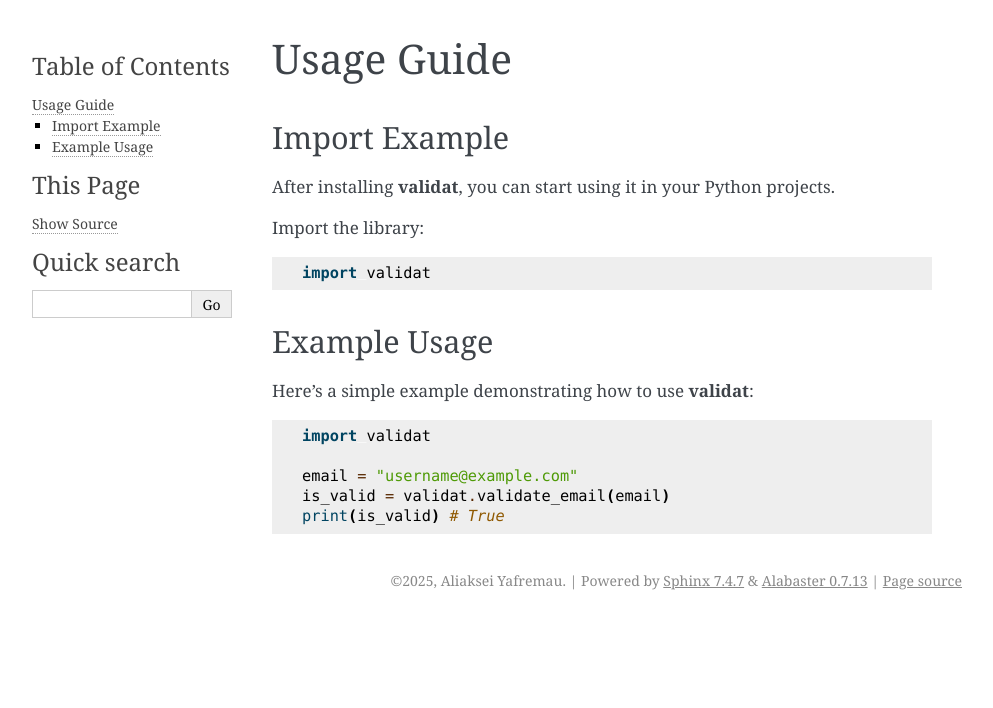
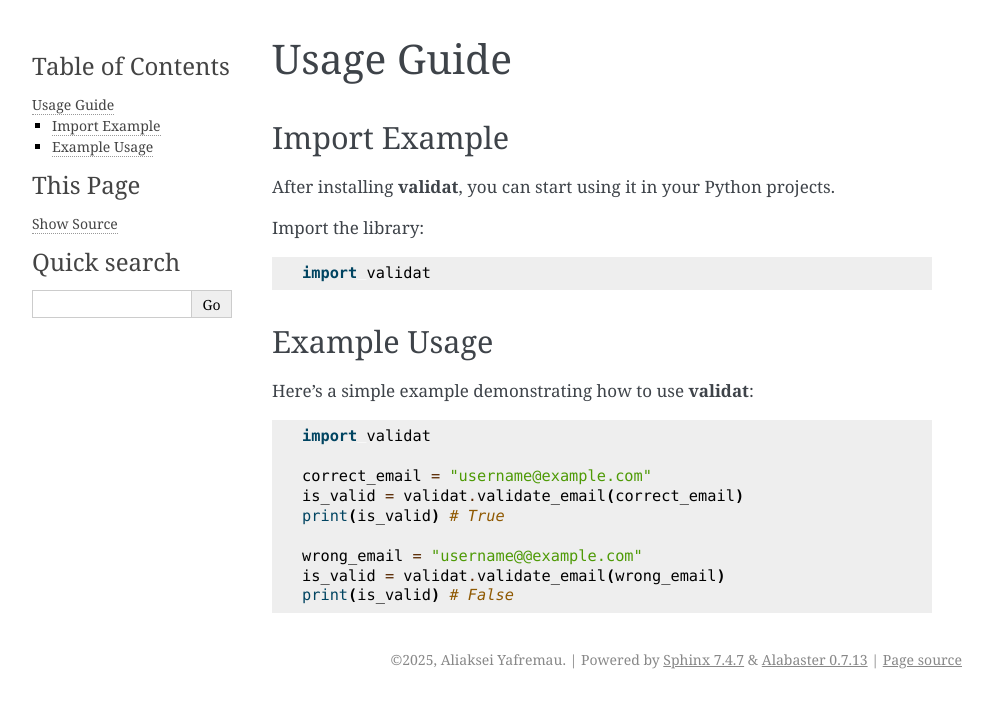
Before and after one commit to AliakseiYafremau/validat, a Sphinx documentation site: the page built from docs/source/usage.rst, in a window 1280 px wide. Shown: the top 708 px of the page, without its empty margins (148-1141 px from the left). Built offline with Sphinx 7.4.7, drawn with Linux system fonts in a browser that asks for light colours.

```diff
--- a/docs/source/usage.rst
+++ b/docs/source/usage.rst
@@ -21,6 +21,10 @@ Here’s a simple example demonstrating how to use **validat**:
 
     import validat
 
-    email = "username@example.com"
-    is_valid = validat.validate_email(email)
+    correct_email = "username@example.com"
+    is_valid = validat.validate_email(correct_email)
     print(is_valid) # True
+
+    wrong_email = "username@@example.com"
+    is_valid = validat.validate_email(wrong_email)
+    print(is_valid) # False
```
Also changed, not shown: 5 other files.
